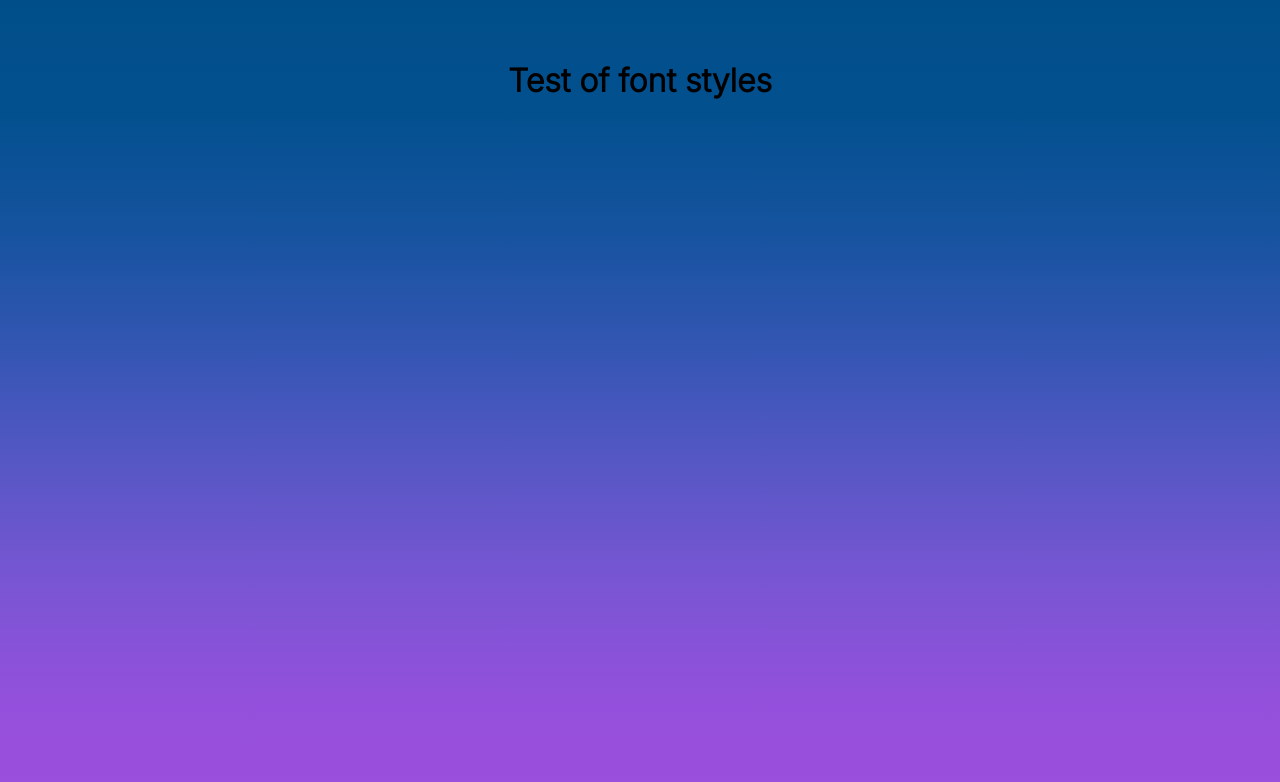
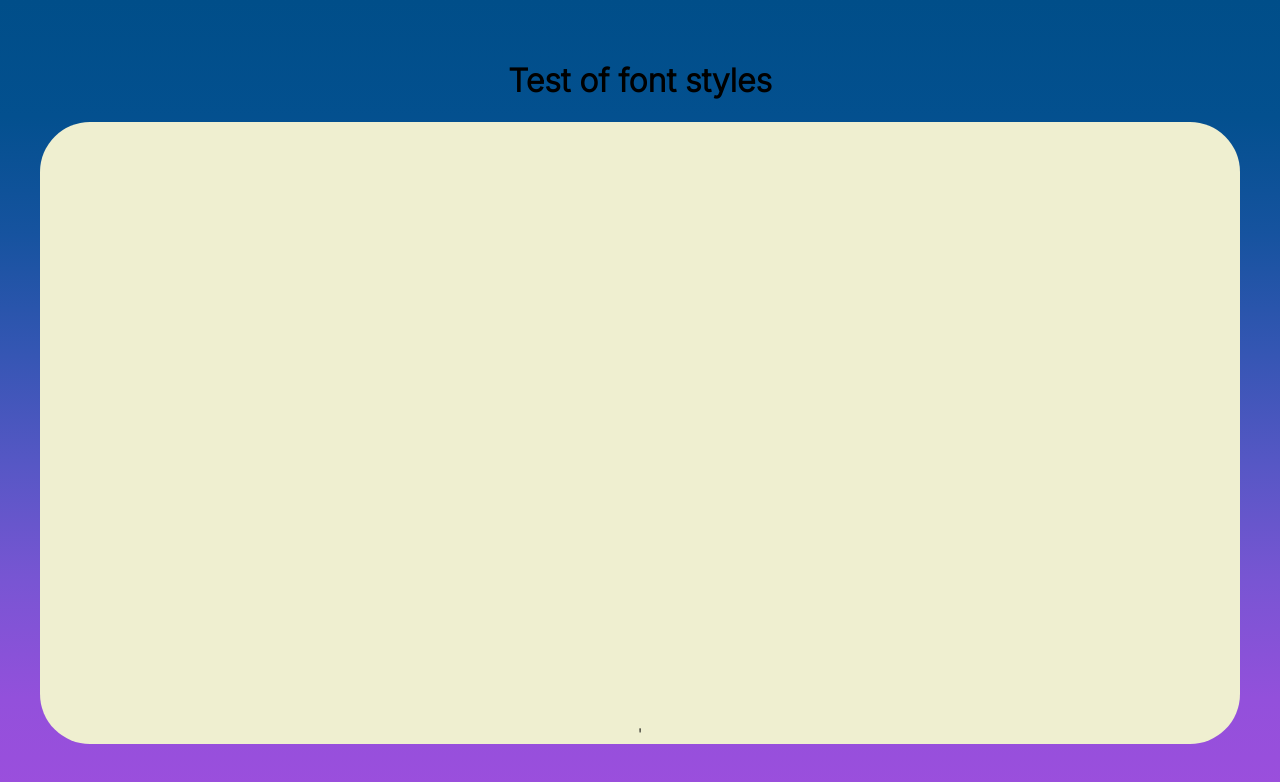
Before and after one commit to kbongco/creatine-reminder-4-u, a React (Vite) app: page / in a window 1280 px wide. Shown: the top 782 px of the page. Built offline with nearby package versions, Linux system fonts and the light colour scheme.

Commit message:
added card interface and card files

```diff
--- a/src/App.tsx
+++ b/src/App.tsx
@@ -4,12 +4,18 @@ import viteLogo from '/vite.svg'
 import './App.css'
 import Button from './components/Button/Button'
 import { ButtonSizes } from './enums/component-enums'
+import Card from './components/Card/Card'
 
 function App() {
 
   return (
     <>
       <h1>Test of font styles</h1>
+      <div>
+        <div>
+        <Card />
+        </div>
+        </div>
     </>
   )
 }
--- /dev/null
+++ b/src/components/Card/Card.scss
@@ -0,0 +1,16 @@
+.card-container {
+  background-color: #efefd0;
+  border-radius: 50px;
+
+  .card {
+    color: #1a659e;
+    display: flex;
+    flex-direction: column;
+    height: 538px;
+
+    .card-header {
+      font-size: 1.25rem;
+    }
+  }
+
+}
--- /dev/null
+++ b/src/components/Card/Card.tsx
@@ -0,0 +1,23 @@
+import './Card.scss';
+import CardProps from '../../interfaces/component-interface';
+
+
+export default function Card({header, body, footer}: CardProps) {
+  return (<>
+    <div className='card-container'>
+      <div className='card'>
+        <div className='card-header'>
+          {/* change this into header text */}
+          <p>{header}</p>
+        </div>
+        <div className='card-content'>
+          <p>{body}</p>
+        </div>
+        <div className='card-footer'>
+          <p>{footer}</p>
+        </div>
+      </div>
+      '</div>
+  </>
+  )
+}
--- a/src/interfaces/component-interface.tsx
+++ b/src/interfaces/component-interface.tsx
@@ -3,3 +3,9 @@ export default interface ButtonProps {
   size?: string;
   onClick?: () => void;
 }
+
+export default interface CardProps {
+  header: string;
+  body: string;
+  footer: string;
+}
```
